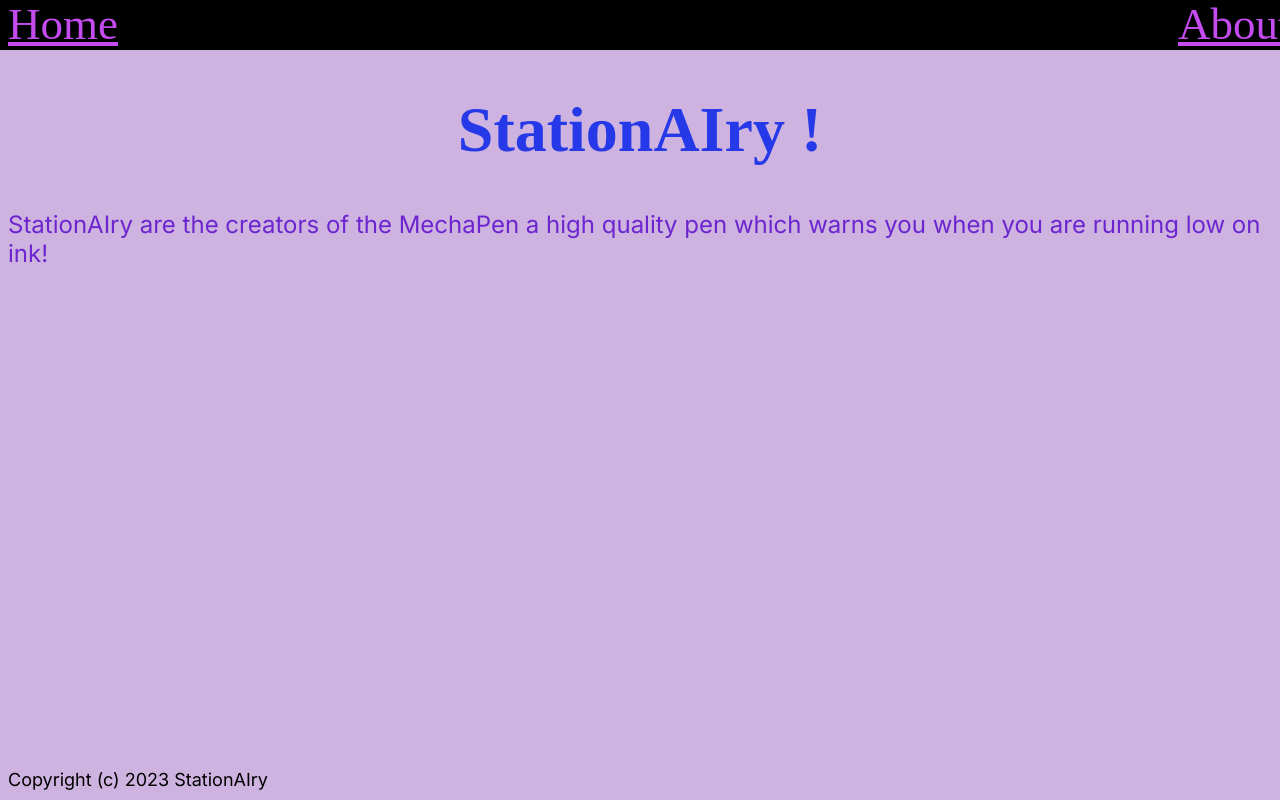
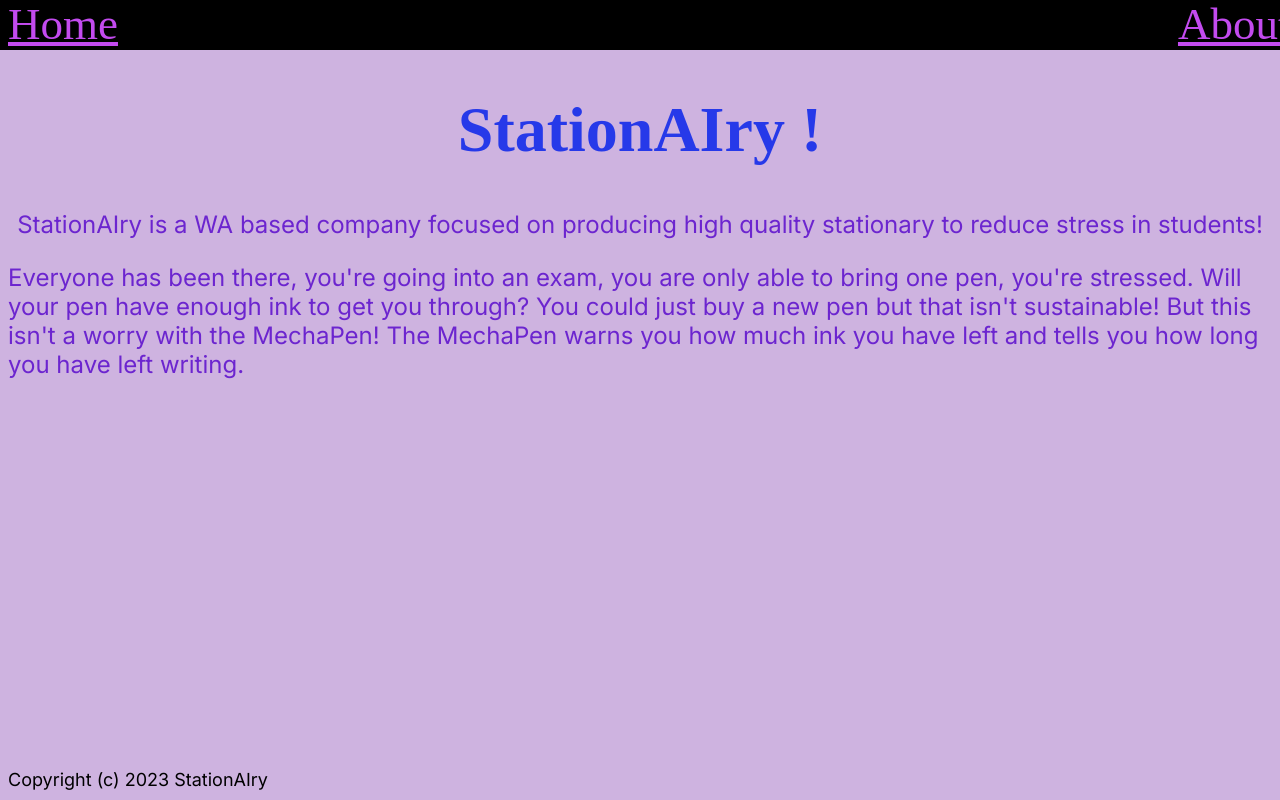
Before and after one commit to spacey-sooty/illuminate-website, a Next.js app: page / in a window 1280 px wide. Shown: the top 800 px of the page. Built offline with nearby package versions, Linux system fonts and the light colour scheme; a web font is replaced by a local one.

Commit message:
added content to home

```diff
--- a/src/app/page.tsx
+++ b/src/app/page.tsx
@@ -2,14 +2,15 @@ import styles from '@/styles/pages/home.module.scss'
 import Image from 'next/image'
 
 export default function Home() {
-  var h = 81.859 * 5;
-  var w = 10.732 * 5;
   return (
     <main>
       <div>
         <h1> StationAIry ! </h1>
-        <p className='hero'> StationAIry are the creators of the MechaPen a high quality pen which warns you when you are running low on ink! </p>
-      </div>
+        <p className='hero'> StationAIry is a WA based company focused on producing high quality stationary to reduce stress in students! </p>
+        <p className='hero'> Everyone has been there, you&apos;re going into an exam, you are only able to bring one pen, you&apos;re stressed.
+        Will your pen have enough ink to get you through? You could just buy a new pen but that isn&apos;t sustainable! But this isn&apos;t
+        a worry with the MechaPen! The  MechaPen warns you how much ink you have left and tells you how long you have left writing. </p>
+    </div>
     </main>
   )
 }
```
